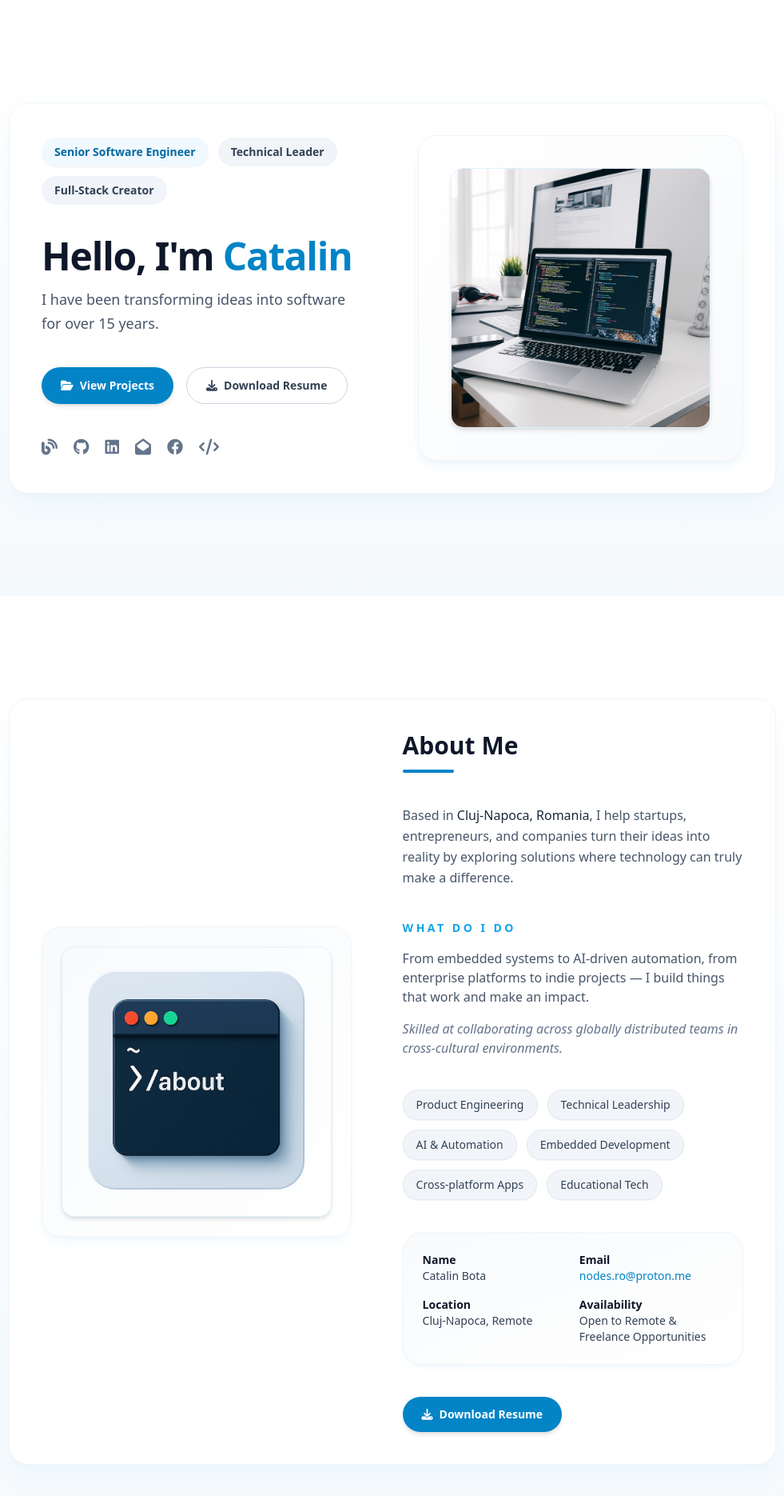
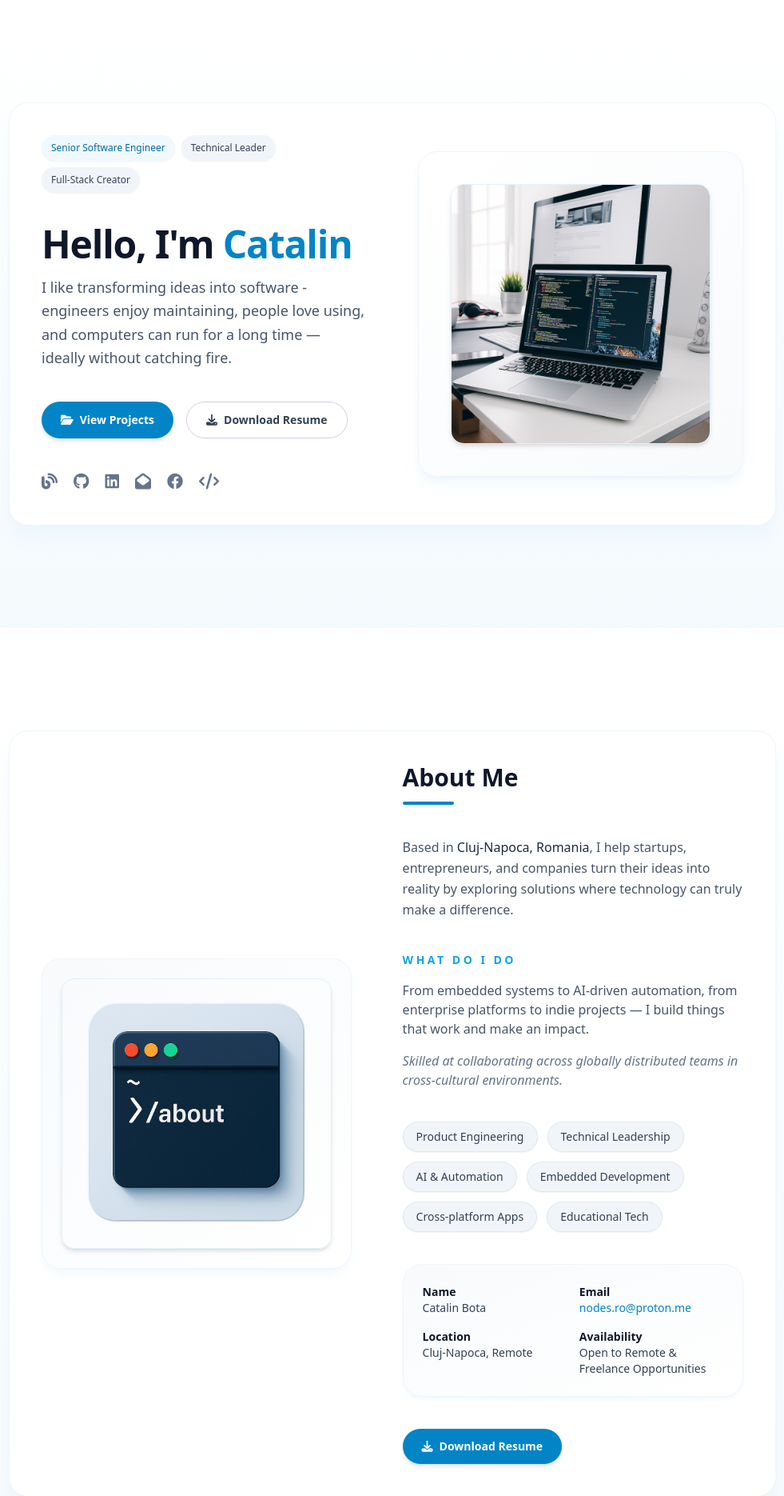
Before and after one commit to botacatalin/Portfolio_CV, a Flask app: page / in a window 1280 px wide. Shown: the part 61-1931 px from the top of the page at 80% size, without its empty margins (149-1130 px from the left). Run offline with Flask 3, Linux system fonts and the light colour scheme; some libraries are stand-ins or nearby versions.

Commit message:
Refactor

```diff
--- a/templates/_experience.html
+++ b/templates/_experience.html
@@ -3,7 +3,7 @@
   class="relative py-32 px-6 sm:px-12 lg:px-20 bg-gradient-to-b from-white to-sky-50/30"
 >
   <div
-    class="mx-auto max-w-5xl rounded-3xl border border-slate-100 bg-white p-10 shadow-xl shadow-sky-100/40"
+    class="mx-auto max-w-6xl rounded-3xl border border-slate-100 bg-white p-10 shadow-xl shadow-sky-100/40"
   >
     <!-- Section Header -->
     <div class="space-y-6 text-center">
--- a/templates/_hero.html
+++ b/templates/_hero.html
@@ -1,6 +1,6 @@
 <section
+        class="relative py-32 px-6 sm:px-12 lg:px-20 bg-gradient-to-b from-white to-sky-50/40"
         id="hero"
-  class="relative py-32 px-6 sm:px-12 lg:px-20 bg-gradient-to-b from-white to-sky-50/40"
 >
     <div
             class="mx-auto grid max-w-6xl items-center gap-16 rounded-3xl border border-slate-100 bg-white p-10 shadow-xl shadow-sky-100/40 lg:grid-cols-2"
@@ -8,19 +8,19 @@
         <!-- Left Side: Intro Text -->
         <div class="space-y-10">
             <!-- Tags -->
-      <div class="flex flex-wrap gap-3">
+            <div class="flex flex-wrap gap-2">
   <span
-          class="inline-flex items-center rounded-full bg-sky-50 px-4 py-2 text-sm font-semibold text-sky-700 shadow-sm"
+          class="inline-flex items-center rounded-full bg-sky-50 px-3 py-2 text-xs font-medium text-sky-700 shadow-sm"
   >
     Senior Software Engineer
   </span>
                 <span
-          class="inline-flex items-center rounded-full bg-slate-100 px-4 py-2 text-sm font-semibold text-slate-700"
+                        class="inline-flex items-center rounded-full bg-slate-100 px-3 py-2 text-xs font-medium text-slate-700 shadow-sm"
                 >
     Technical Leader
   </span>
                 <span
-          class="inline-flex items-center rounded-full bg-slate-100 px-4 py-2 text-sm font-semibold text-slate-700"
+                        class="inline-flex items-center rounded-full bg-slate-100 px-3 py-2 text-xs font-medium text-slate-700 shadow-sm"
                 >
     Full-Stack Creator
   </span>
@@ -34,22 +34,23 @@
                     Hello, I'm <span class="text-sky-600">Catalin</span>
                 </h1>
                 <p class="text-lg leading-relaxed text-slate-600">
-          I have been transforming ideas into software for over 15 years.
+                    I like transforming ideas into software - engineers enjoy maintaining, people love using, and
+                    computers can run for a long time — ideally without catching fire.
                 </p>
             </div>
 
             <!-- Buttons -->
             <div class="flex flex-wrap gap-4">
                 <a
+                        class="inline-flex items-center gap-2 rounded-full bg-sky-600 px-6 py-3 text-sm font-semibold text-white shadow-md transition hover:bg-sky-500 hover:shadow-lg"
                         href="#projects"
-          class="inline-flex items-center gap-2 rounded-full bg-sky-600 px-6 py-3 text-sm font-semibold text-white shadow-md transition hover:bg-sky-500 hover:shadow-lg"
                 >
                     <i class="fa-solid fa-folder-open"></i> View Projects
                 </a>
                 <a
+                        class="inline-flex items-center gap-2 rounded-full border border-slate-300 bg-white px-6 py-3 text-sm font-semibold text-slate-700 transition hover:border-sky-500 hover:text-sky-600"
                         download
                         href="{{ url_for('static', filename='docs/CV_CatalinBota_En_2025.pdf') }}"
-          class="inline-flex items-center gap-2 rounded-full border border-slate-300 bg-white px-6 py-3 text-sm font-semibold text-slate-700 transition hover:border-sky-500 hover:text-sky-600"
                 >
                     <i class="fa-solid fa-download"></i> Download Resume
                 </a>
@@ -59,43 +60,43 @@
             <div class="flex flex-wrap items-center gap-5 text-xl text-slate-500">
                 <a
                         aria-label="Blog"
+                        class="transition hover:text-sky-600"
                         href="https://botacatalin.github.io/Blog/"
                         target="_blank"
-          class="transition hover:text-sky-600"
                 ><i class="fa-solid fa-blog"></i
                 ></a>
                 <a
                         aria-label="GitHub Profile"
+                        class="transition hover:text-sky-600"
                         href="https://github.com/botacatalin?tab=repositories"
                         target="_blank"
-          class="transition hover:text-sky-600"
                 ><i class="fa-brands fa-github"></i
                 ></a>
                 <a
                         aria-label="LinkedIn Profile"
+                        class="transition hover:text-sky-600"
                         href="https://www.linkedin.com/in/catalinbota/"
                         target="_blank"
-          class="transition hover:text-sky-600"
                 ><i class="fa-brands fa-linkedin"></i
                 ></a>
                 <a
                         aria-label="Contact"
+                        class="transition hover:text-sky-600"
                         href="#contact"
-          class="transition hover:text-sky-600"
                 ><i class="fa-solid fa-envelope-open"></i
                 ></a>
                 <a
                         aria-label="Facebook Profile"
+                        class="transition hover:text-sky-600"
                         href="https://www.facebook.com/profile.php?id=61573676917525"
                         target="_blank"
-          class="transition hover:text-sky-600"
                 ><i class="fa-brands fa-facebook"></i
                 ></a>
                 <a
                         aria-label="Organization landing page"
+                        class="transition hover:text-sky-600"
                         href="https://nodes.ro"
                         target="_blank"
-          class="transition hover:text-sky-600"
                 ><i class="fa-solid fa-code"></i
                 ></a>
             </div>
```
Lines whose indentation alone changed are shown as unchanged.
